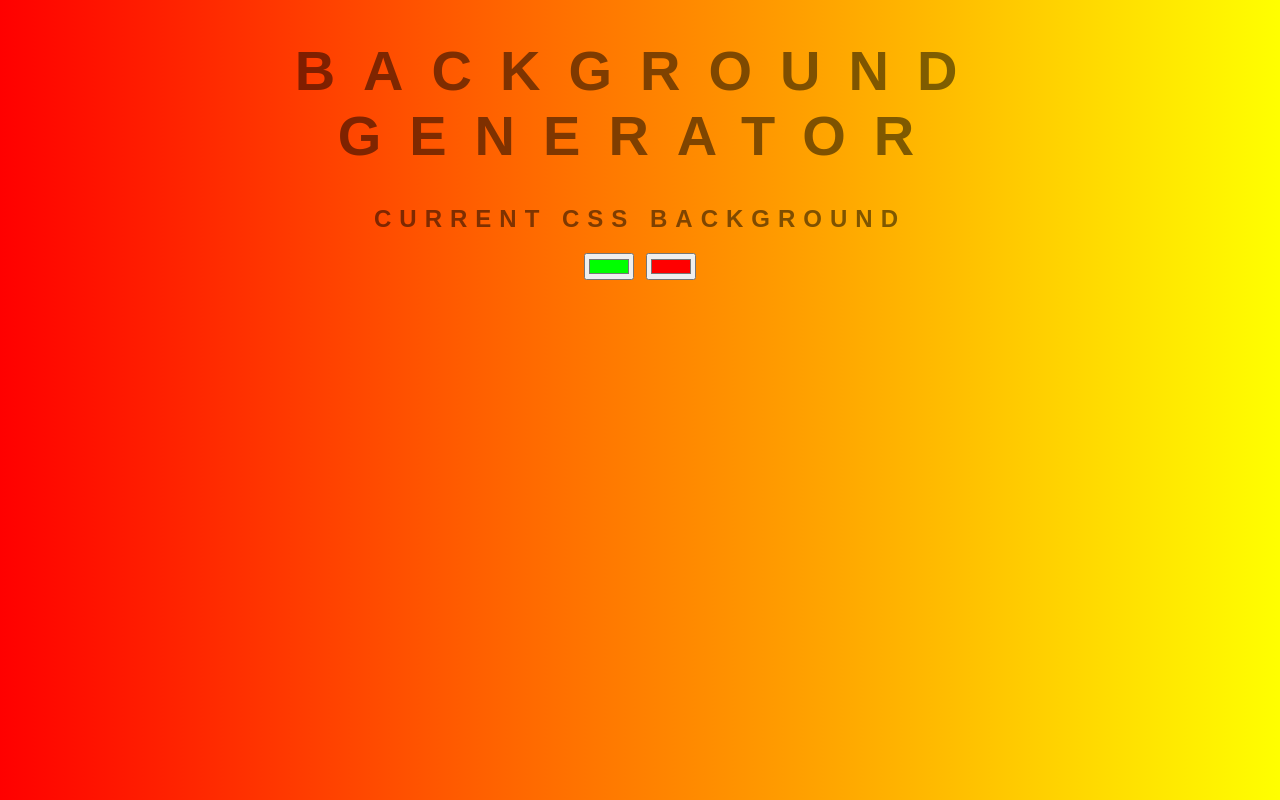
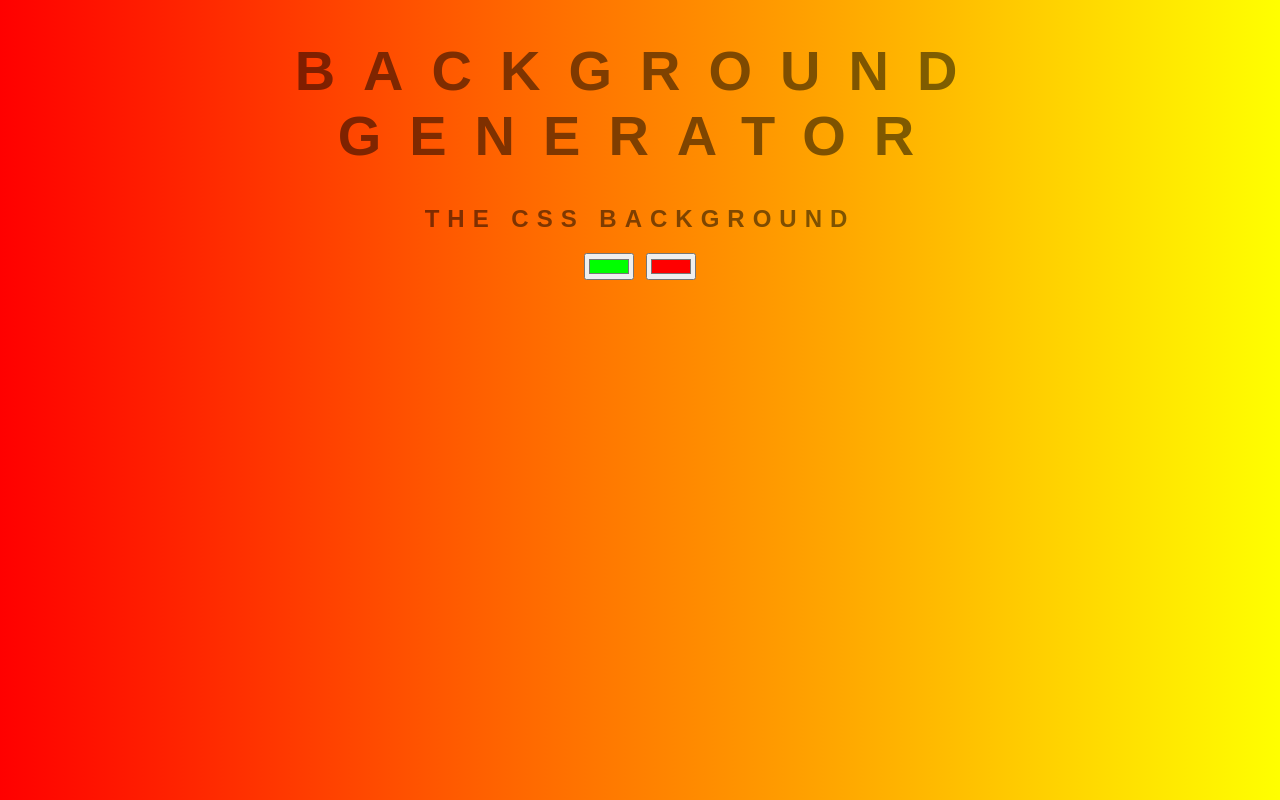
Before and after one commit to SeaTee/background-gen, a plain HTML site: page index.html in a window 1280 px wide. Drawn offline with Linux system fonts and the light colour scheme.

Commit message:
Changed h2 tag

```diff
--- a/index.html
+++ b/index.html
@@ -6,7 +6,7 @@
 </head>
 <body id="gradient">
   <h1>Background Generator</h1>
-  <h2>Current CSS Background</h2>
+  <h2>The CSS Background</h2>
   <input type="color" class="color1" name="color1" value="#00ff00">
   <input type="color" class="color2" name="color2" value="#ff0000">
   <h3></h3>
```
